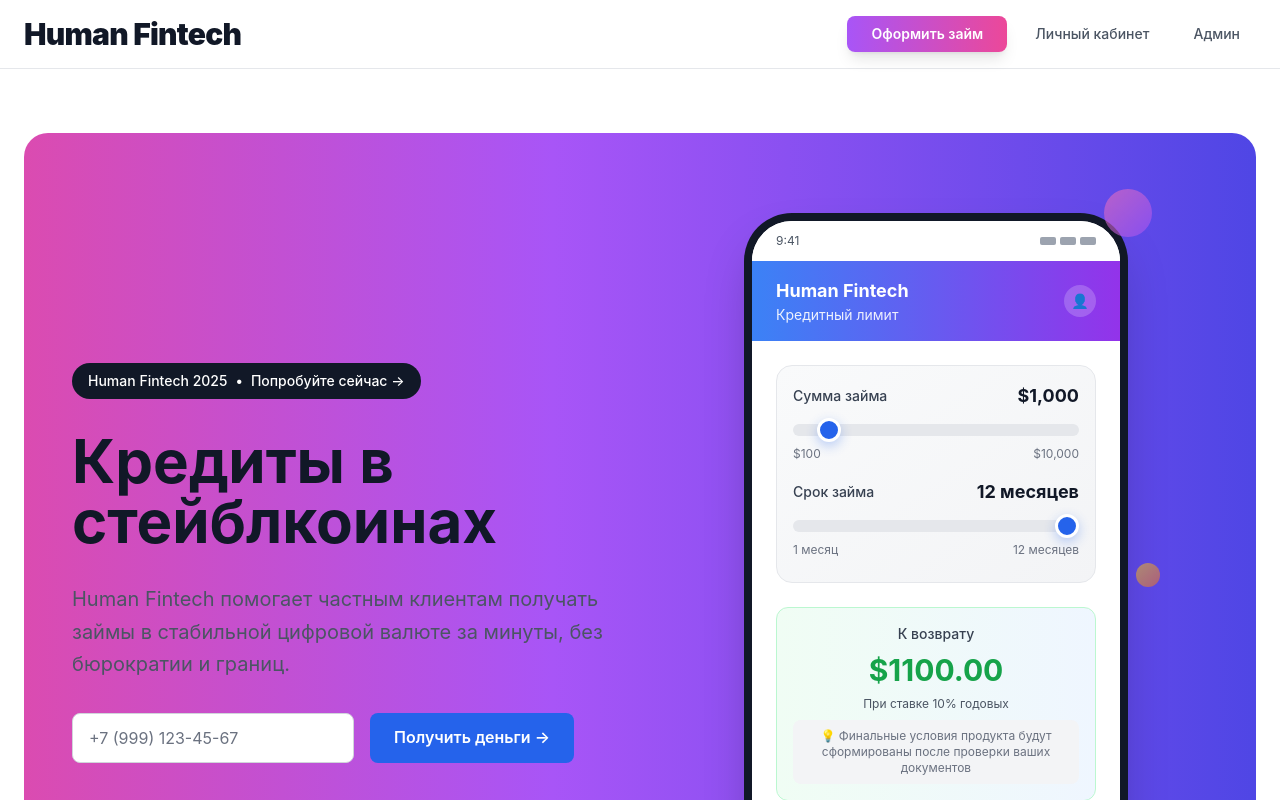
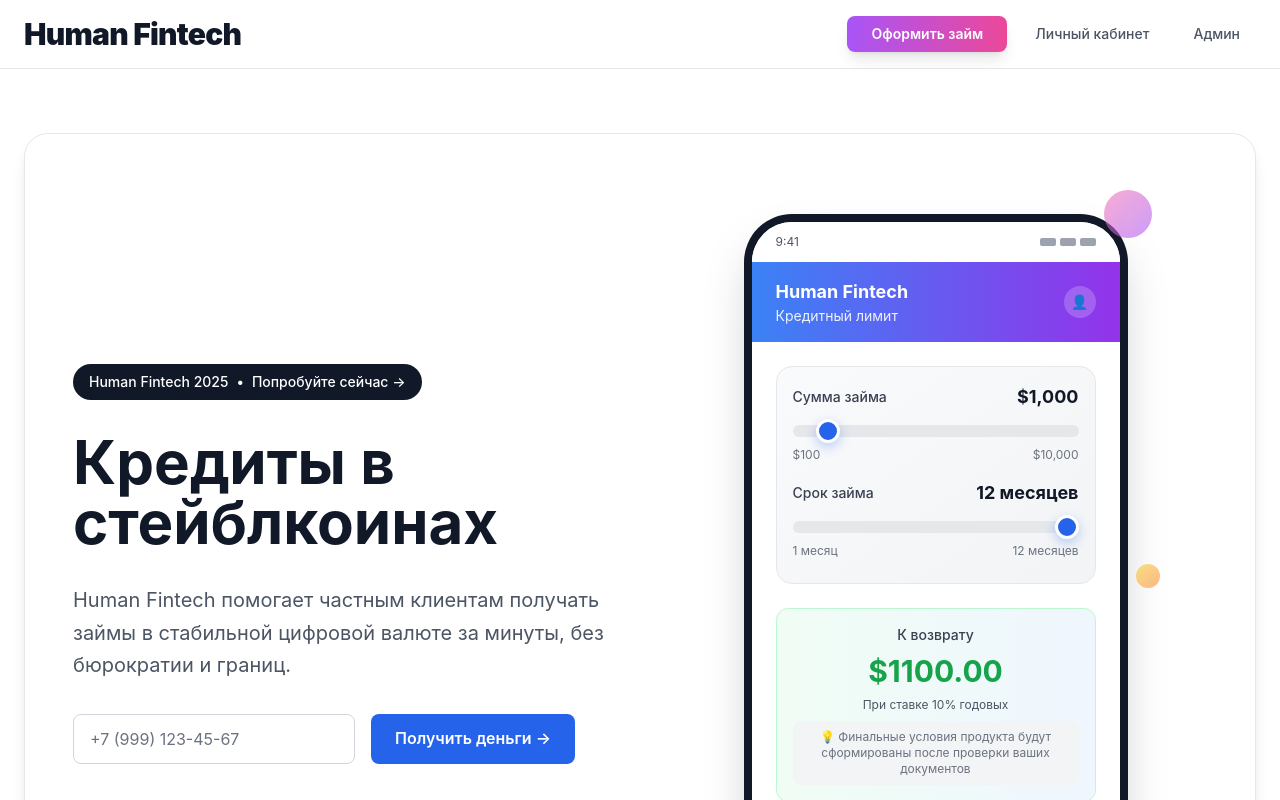
Before and after one commit to ioanngrigorev/microfinance-frontend, a React (Vite) app: page / in a window 1280 px wide. Shown: the top 800 px of the page. Built offline with nearby package versions, Linux system fonts and the light colour scheme.

Commit message:
Remove colored gradient background from Hero section, change to white background

```diff
--- a/src/pages/HomePage.jsx
+++ b/src/pages/HomePage.jsx
@@ -41,8 +41,8 @@ function HomePage() {
     <div className="min-h-screen bg-white">
       <div className="container mx-auto px-6 py-16">
 
-        {/* Hero Section - Stripe Style */}
-        <div className="relative overflow-hidden animated-gradient-bg rounded-3xl mb-16">
+        {/* Hero Section */}
+        <div className="relative overflow-hidden bg-white border border-gray-200 rounded-3xl mb-16 shadow-lg">
 
           <div className="relative px-12 py-20">
             <div className="max-w-6xl mx-auto">
```
